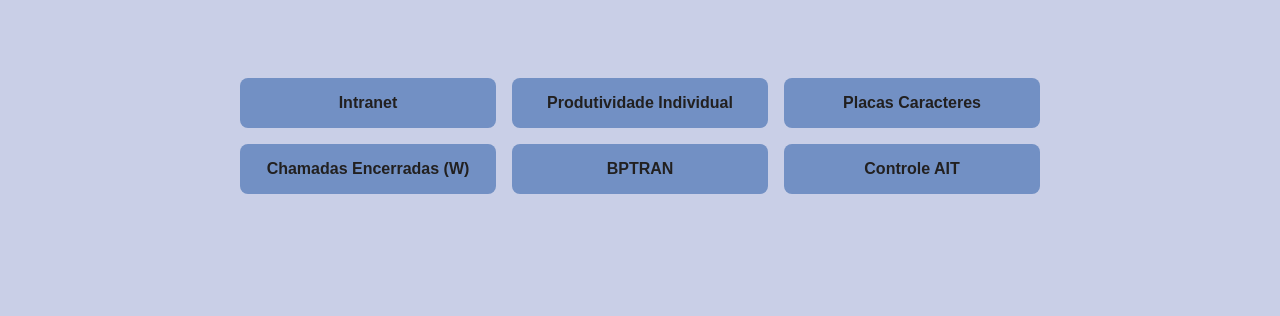
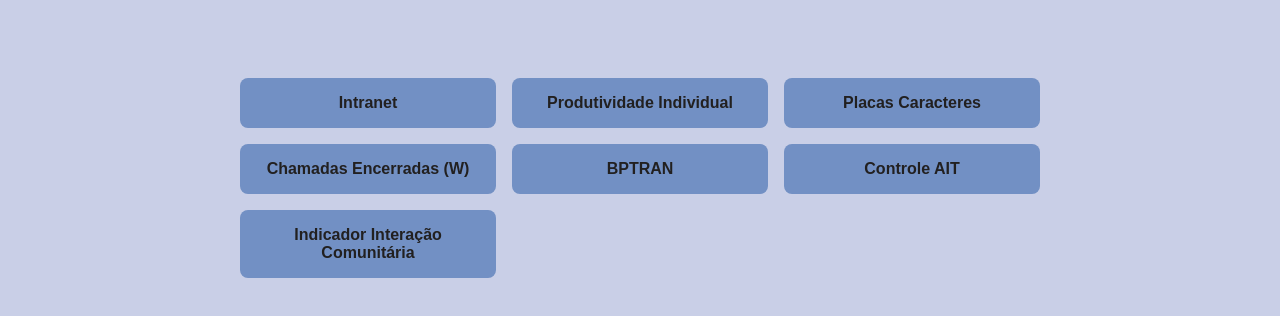
Before and after one commit to P349BPM/painel_comando, a plain HTML site: page index.html in a window 1280 px wide. Shown: the part 162-478 px from the top of the page. Drawn offline with Linux system fonts and the light colour scheme.

Commit message:
Add files via upload

```diff
--- a/index.html
+++ b/index.html
@@ -17,6 +17,7 @@
     <a href="https://app.powerbi.com/view?r=eyJrIjoiOTEyODQ0ZDEtOTkwZS00M2I3LTkzYjYtMzAxMjUzNjI3MmRiIiwidCI6IjdjYWI1NzFlLWEyMGUtNDg2Mi1iNWY2LTE3M2I5NjEzMWYxOCJ9" class="botao" target="_blank">Chamadas Encerradas (W)</a>
     <a href="https://app.powerbi.com/view?r=eyJrIjoiNjE4NjIxY2MtN2ZkNy00NGE3LWFkNTItZDJmMjE4NjQ0MmJiIiwidCI6IjdjYWI1NzFlLWEyMGUtNDg2Mi1iNWY2LTE3M2I5NjEzMWYxOCJ9" class="botao" target="_blank">BPTRAN</a>
     <a href="https://app.powerbi.com/groups/me/reports/0d3cd8b0-0f73-44ab-8dad-447a088ce936/c4909a22ea3a02d25c09?ctid=7cab571e-a20e-4862-b5f6-173b96131f18&experience=power-bi" class="botao" target="_blank">Controle AIT</a>
+    <a href="http://bit.ly/pmmg-cga-interacaocomunitaria" class="botao" target="_blank">Indicador Interação Comunitária</a>
   </div>
 </body>
 </html>
```
